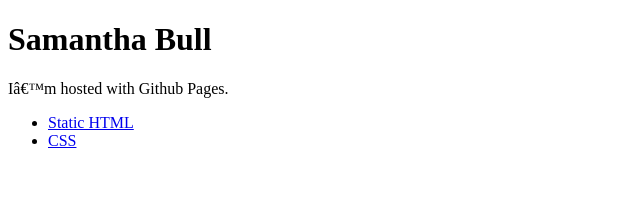
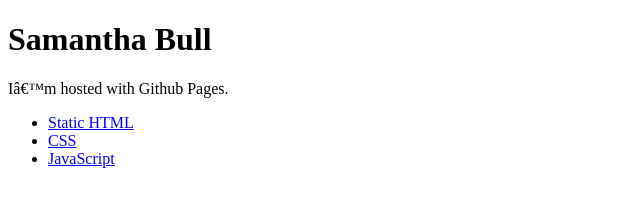
Before and after one commit to sermmybuestis32/sermmybuestis32.github.io, a plain HTML site: page index.html in a window 1280 px wide. Shown: the full height of the page, 0-640 px from the left. Drawn offline with Linux system fonts and the light colour scheme.

Commit message:
Update index.html

```diff
--- a/index.html
+++ b/index.html
@@ -15,7 +15,9 @@
 <ul>
   <li><a href="static.html">Static HTML</a></li>
   <li><a href="static-plus-css.html">CSS</a></li>
+  <li><a href="and-now-with-javascript.html">JavaScript</a></li>
 </ul>
+
 </body>
 
 </html>
```
